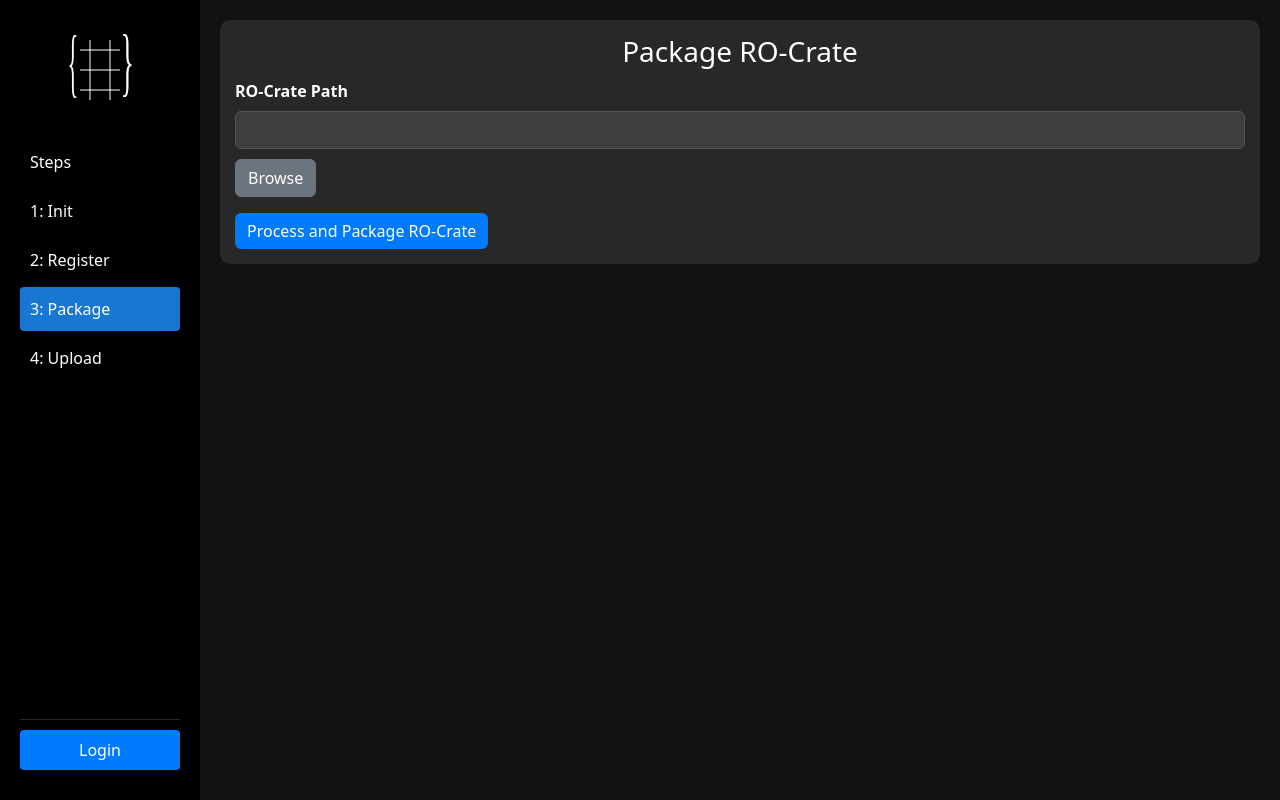
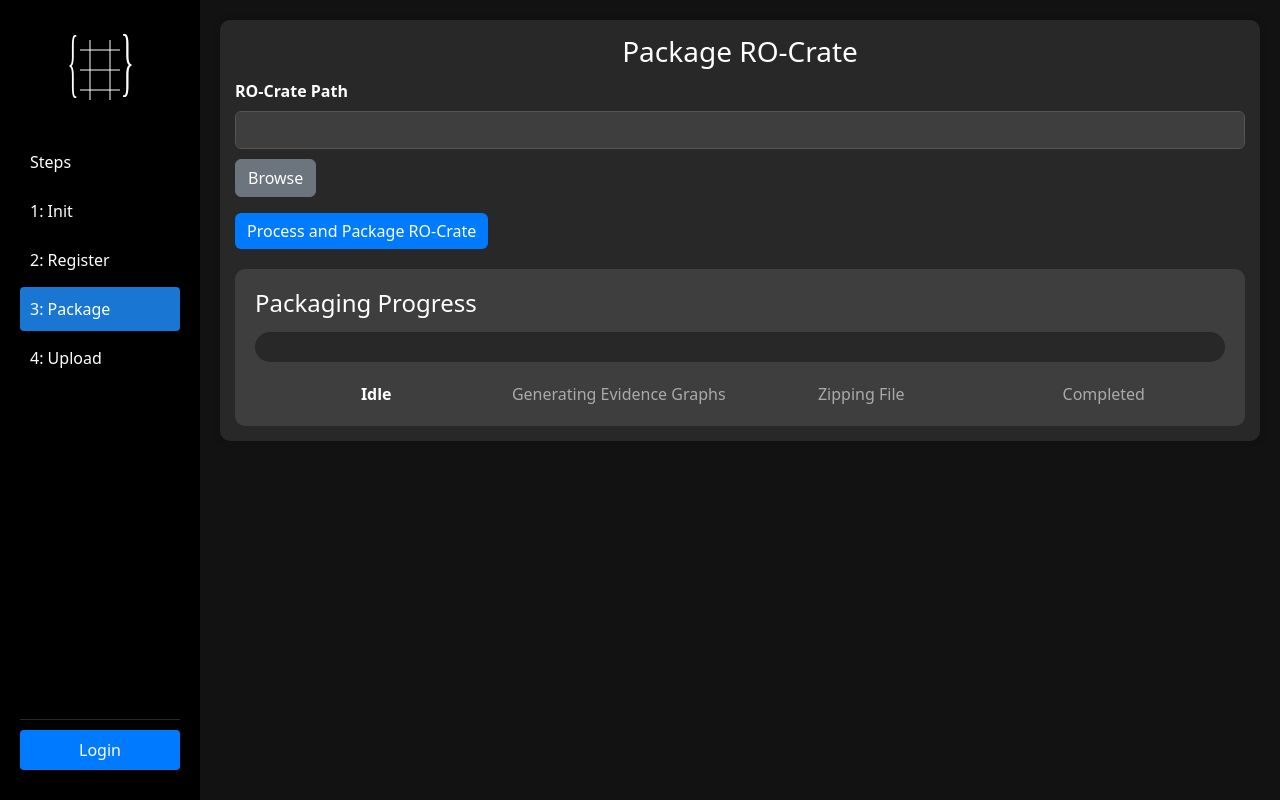
Before and after one commit to fairscape/fairscape_web_client, a React app: page / in a window 1280 px wide. Both pictures are taken after a click on the element "3: Package". Built offline with nearby package versions, Linux system fonts and the light colour scheme.

Commit message:
add zip progress too

```diff
--- a/src/components/PackageForm.jsx
+++ b/src/components/PackageForm.jsx
@@ -57,14 +57,73 @@ const OutputContainer = styled.div`
   color: #ffffff;
 `;
 
+const StatusContainer = styled.div`
+  margin-top: 20px;
+  background-color: #3e3e3e;
+  border-radius: 10px;
+  padding: 20px;
+  color: #ffffff;
+`;
+
+const StatusTitle = styled.h4`
+  margin-bottom: 15px;
+`;
+
+const ProgressBarContainer = styled.div`
+  background-color: #282828;
+  border-radius: 25px;
+  height: 30px;
+  position: relative;
+  overflow: hidden;
+  margin-bottom: 20px;
+`;
+
+const ProgressBar = styled.div`
+  position: absolute;
+  left: 0;
+  top: 0;
+  height: 100%;
+  background: ${(props) =>
+    props.failed ? "#dc3545" : "linear-gradient(to right, #007bff, #28a745)"};
+  width: ${(props) => props.progress}%;
+  transition: width 0.5s ease-in-out, background-color 0.5s ease-in-out;
+`;
+
+const StepContainer = styled.div`
+  display: flex;
+  justify-content: space-between;
+`;
+
+const Step = styled.div`
+  flex: 1;
+  text-align: center;
+  font-weight: ${(props) => (props.active ? "bold" : "normal")};
+  color: ${(props) => (props.active ? "#ffffff" : "#aaaaaa")};
+`;
+
 function PackageForm({ rocratePath, setRocratePath, onComplete }) {
   const [output, setOutput] = useState("");
+  const [currentStep, setCurrentStep] = useState(0);
+  const [isProcessing, setIsProcessing] = useState(false);
+  const [error, setError] = useState(null);
+
+  const steps = [
+    "Idle",
+    "Generating Evidence Graphs",
+    "Zipping File",
+    "Completed",
+  ];
 
   const handleSubmit = async (e) => {
     e.preventDefault();
+    setIsProcessing(true);
+    setCurrentStep(1);
     setOutput("Starting to process RO-Crate...");
+    setError(null);
+
     try {
-      // First, generate evidence graphs
+      // Generate evidence graphs
+      setCurrentStep(1);
       const evidenceGraphResult = await ipcRenderer.invoke(
         "generate-evidence-graphs",
         rocratePath
@@ -78,7 +137,8 @@ function PackageForm({ rocratePath, setRocratePath, onComplete }) {
         throw new Error(evidenceGraphResult.error);
       }
 
-      // Then, zip the updated RO-Crate
+      // Zip the updated RO-Crate
+      setCurrentStep(2);
       const zipResult = await ipcRenderer.invoke("zip-rocrate", rocratePath);
       if (zipResult.success) {
         setOutput(
@@ -86,6 +146,7 @@ function PackageForm({ rocratePath, setRocratePath, onComplete }) {
             prevOutput +
             `\nRO-Crate successfully zipped at: ${zipResult.zipPath}`
         );
+        setCurrentStep(3);
         onComplete(zipResult.zipPath);
       } else {
         throw new Error(zipResult.error);
@@ -93,6 +154,10 @@ function PackageForm({ rocratePath, setRocratePath, onComplete }) {
     } catch (error) {
       console.error("Error processing RO-Crate:", error);
       setOutput((prevOutput) => prevOutput + `\nError: ${error.message}`);
+      setError(error.message);
+      setCurrentStep(3);
+    } finally {
+      setIsProcessing(false);
     }
   };
 
@@ -106,6 +171,10 @@ function PackageForm({ rocratePath, setRocratePath, onComplete }) {
       console.error("Failed to open directory dialog:", error);
       setOutput("Error: Failed to open directory dialog");
     }
+  };
+
+  const getProgressPercentage = () => {
+    return (currentStep / (steps.length - 1)) * 100;
   };
 
   return (
@@ -123,7 +192,24 @@ function PackageForm({ rocratePath, setRocratePath, onComplete }) {
           Browse
         </BrowseButton>
       </StyledFormGroup>
-      <StyledButton type="submit">Process and Package RO-Crate</StyledButton>
+      <StyledButton type="submit" disabled={isProcessing}>
+        {isProcessing ? "Processing..." : "Process and Package RO-Crate"}
+      </StyledButton>
+
+      <StatusContainer>
+        <StatusTitle>Packaging Progress</StatusTitle>
+        <ProgressBarContainer>
+          <ProgressBar progress={getProgressPercentage()} failed={!!error} />
+        </ProgressBarContainer>
+        <StepContainer>
+          {steps.map((step, index) => (
+            <Step key={index} active={index === currentStep}>
+              {step}
+            </Step>
+          ))}
+        </StepContainer>
+      </StatusContainer>
+
       {output && <OutputContainer>{output}</OutputContainer>}
     </StyledForm>
   );
```
Also changed, not shown: 1 other file (tests, documents, lock files or other folders).
